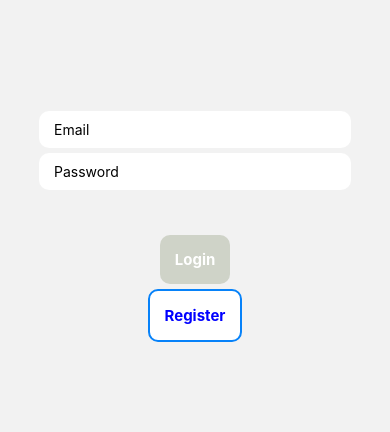
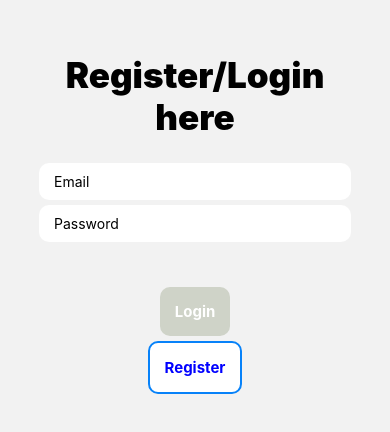
Before and after one commit to sifat18/native, a React Native app: screen /Login in a window 390 px wide. Shown: the part 198-630 px from the top of the page. Built offline with nearby package versions, Linux system fonts and the light colour scheme; no server answers.

Commit message:
home start

```diff
--- a/components/Home.js
+++ b/components/Home.js
@@ -13,6 +13,13 @@ const styles = StyleSheet.create({
         // flex: 1,
         marginTop: 100,
         alignItems: 'center',
+    },
+    btn: {
+        width: '80 %',
+        backgroundColor: '#4523',
+        padding: 15,
+        borderRadius: 10,
+        alignItems: 'center'
     },
 });
 
--- a/components/LoginScreen.js
+++ b/components/LoginScreen.js
@@ -15,7 +15,7 @@ export default function LoginScreen() {
     useEffect(() => {
         const unsub = onAuthStateChanged(auth, (user) => {
             if (user) {
-                navigation.navigate('Home')
+                navigation.replace('Home')
             }
         })
         return unsub;
@@ -53,6 +53,7 @@ export default function LoginScreen() {
     return (
         <KeyboardAvoidingView style={styles.container} behavior='padding'>
             <View style={styles.inputBox}>
+                <Text style={styles.header}>Register/Login here</Text>
                 <TextInput
                     placeholder='Email'
                     value={email}
@@ -92,6 +93,13 @@ const styles = StyleSheet.create({
         flex: 1,
         alignItems: 'center',
         justifyContent: 'center'
+    },
+    header: {
+        textAlign: 'center',
+        fontWeight: '900',
+        fontSize: 35,
+        marginBottom: 20
+
     },
     inputBox: {
         width: '80%'
```
